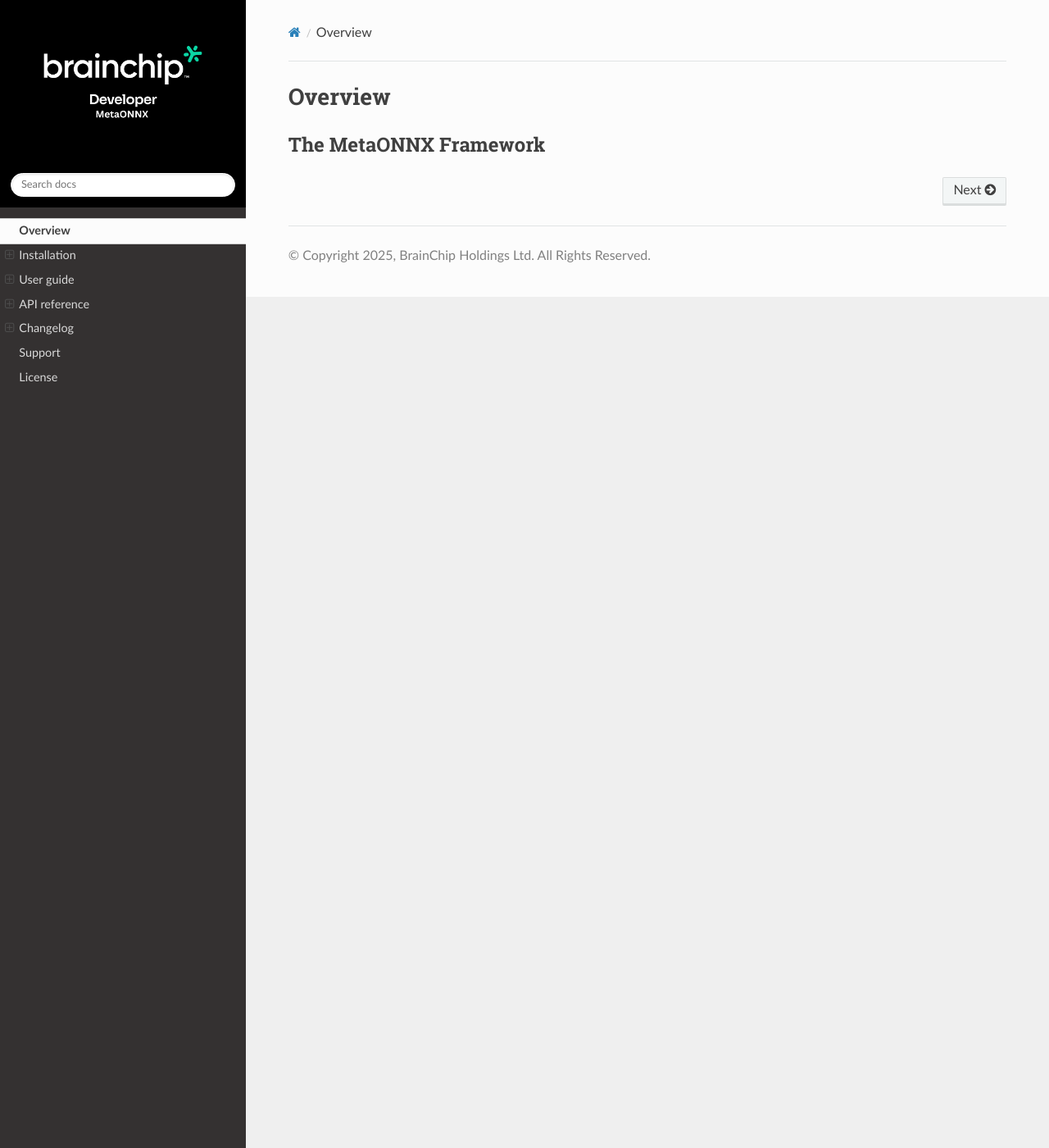
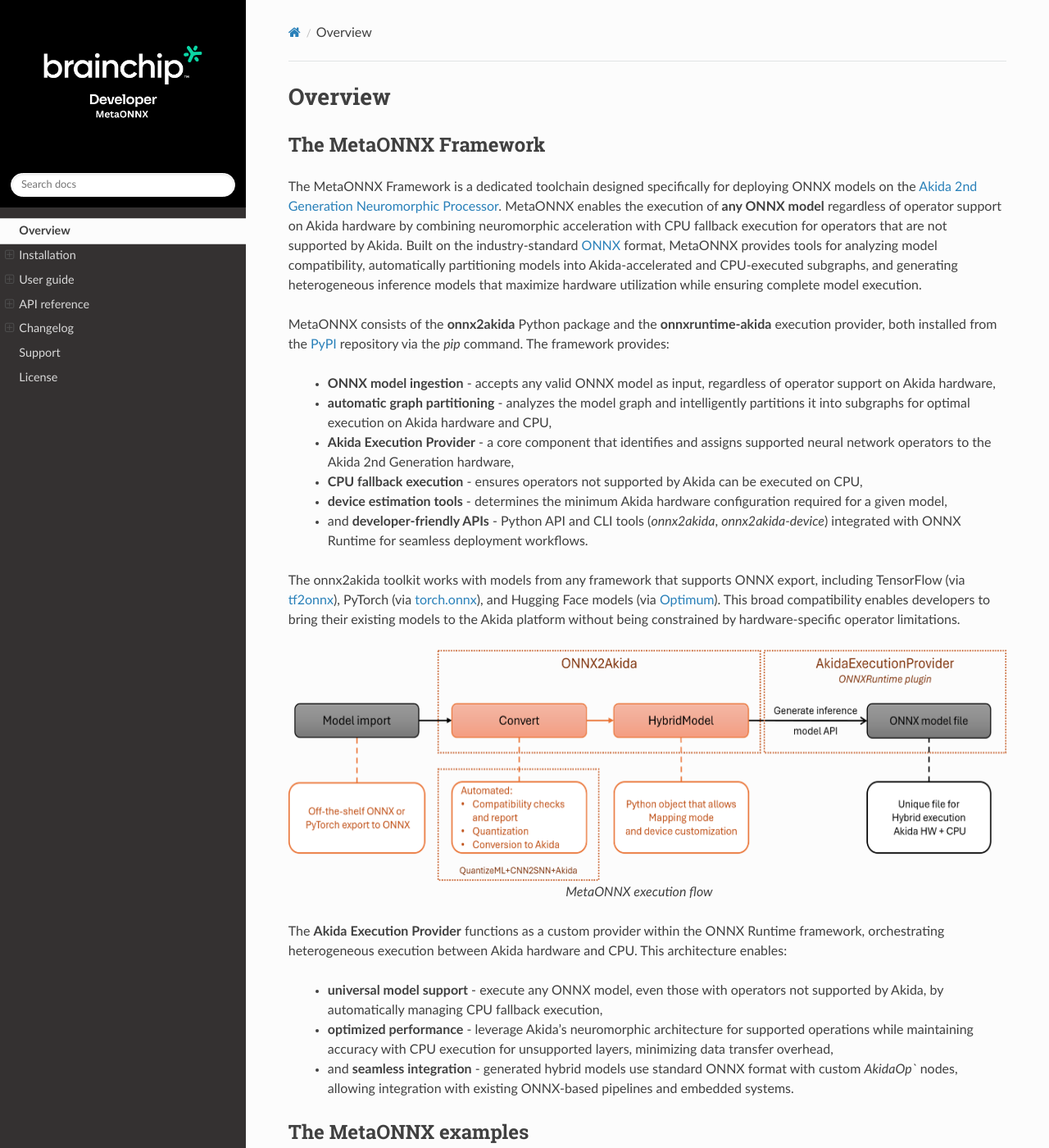
Before and after one commit to Brainchip-Inc/MetaONNX, a Sphinx documentation site: the page built from doc/index.rst, in a window 1280 px wide and 1400 px high. Shown: the whole window at 82% size. Built offline with Sphinx 7.4.7 and the Read the Docs theme 3.1.0, drawn with Linux system fonts in a browser that asks for light colours; pages that are not in the unit, such as notebooks, are missing from menus; some of the changed text lies outside the part shown.

Commit message:
docs(index): introduce overview information

```diff
--- a/doc/index.rst
+++ b/doc/index.rst
@@ -16,3 +16,87 @@
 
 The MetaONNX Framework
 ----------------------
+
+The MetaONNX Framework is a dedicated toolchain designed specifically for deploying
+ONNX models on the `Akida 2nd Generation Neuromorphic Processor
+<https://brainchip.com/wp-content/uploads/2025/04/Akida-2-IP-Product-Brief-V2.0-1.pdf>`_.
+MetaONNX enables the execution of **any ONNX model** regardless of operator support on Akida
+hardware by combining neuromorphic acceleration with CPU fallback execution for operators that are
+not supported by Akida.
+Built on the industry-standard `ONNX <https://onnx.ai/>`_ format, MetaONNX provides
+tools for analyzing model compatibility, automatically partitioning models into
+Akida-accelerated and CPU-executed subgraphs, and generating heterogeneous inference
+models that maximize hardware utilization while ensuring complete model execution.
+
+
+MetaONNX consists of the **onnx2akida** Python package and the **onnxruntime-akida**
+execution provider, both installed from the `PyPI <https://pypi.org/>`_ repository
+via the `pip` command. The framework provides:
+
+   * **ONNX model ingestion** - accepts any valid ONNX model as input, regardless of
+     operator support on Akida hardware,
+
+   * **automatic graph partitioning** - analyzes the model graph and intelligently
+     partitions it into subgraphs for optimal execution on Akida hardware and CPU,
+
+   * **Akida Execution Provider** - a core component that identifies and assigns
+     supported neural network operators to the Akida 2nd Generation hardware,
+
+   * **CPU fallback execution** - ensures operators not supported by Akida can be
+     executed on CPU,
+
+   * **device estimation tools** - determines the minimum Akida hardware configuration
+     required for a given model,
+
+   * and **developer-friendly APIs** - Python API and CLI tools (`onnx2akida`,
+     `onnx2akida-device`) integrated with ONNX Runtime for seamless deployment workflows.
+
+
+The onnx2akida toolkit works with models from any framework that supports ONNX export,
+including TensorFlow (via `tf2onnx <https://github.com/onnx/tensorflow-onnx>`_),
+PyTorch (via `torch.onnx <https://pytorch.org/docs/stable/onnx.html>`_), and
+Hugging Face models (via `Optimum <https://huggingface.co/docs/optimum/>`_).
+This broad compatibility enables developers to bring their existing models to the
+Akida platform without being constrained by hardware-specific operator limitations.
+
+.. figure:: ./img/execution_flow.png
+   :target: ./_images/execution_flow.png
+   :alt: MetaONNX execution flow
+   :scale: 25%
+   :align: center
+
+   MetaONNX execution flow
+
+The **Akida Execution Provider** functions as a custom provider within
+the ONNX Runtime framework, orchestrating heterogeneous execution between Akida
+hardware and CPU. This architecture enables:
+
+   * **universal model support** - execute any ONNX model, even those with operators
+     not supported by Akida, by automatically managing CPU fallback execution,
+
+   * **optimized performance** - leverage Akida's neuromorphic architecture for
+     supported operations while maintaining accuracy with CPU execution for unsupported
+     layers, minimizing data transfer overhead,
+
+   * and **seamless integration** - generated hybrid models use standard ONNX format with
+     custom `AkidaOp`` nodes, allowing integration with existing ONNX-based pipelines
+     and embedded systems.
+
+
+The MetaONNX examples
+---------------------
+
+The `examples section <./examples/index.html>`_ includes tutorials demonstrating the
+onnx2akida workflow on various model architectures. These examples illustrate:
+
+   * How to analyze ONNX model compatibility with Akida hardware
+   * Converting models from popular frameworks (TensorFlow, PyTorch, Hugging Face)
+   * Generating and using hybrid inference models
+   * Estimating hardware requirements for deployment
+
+.. warning::
+    While the MetaONNX examples are provided under an
+    `Apache License 2.0 <https://www.apache.org/licenses/LICENSE-2.0.txt>`_,
+    the underlying Akida library is proprietary.
+    Please refer to the `End User License Agreement <./license.html>`__ for
+    terms and conditions.
```
Also changed, not shown: doc/img/execution_flow.png (added).
